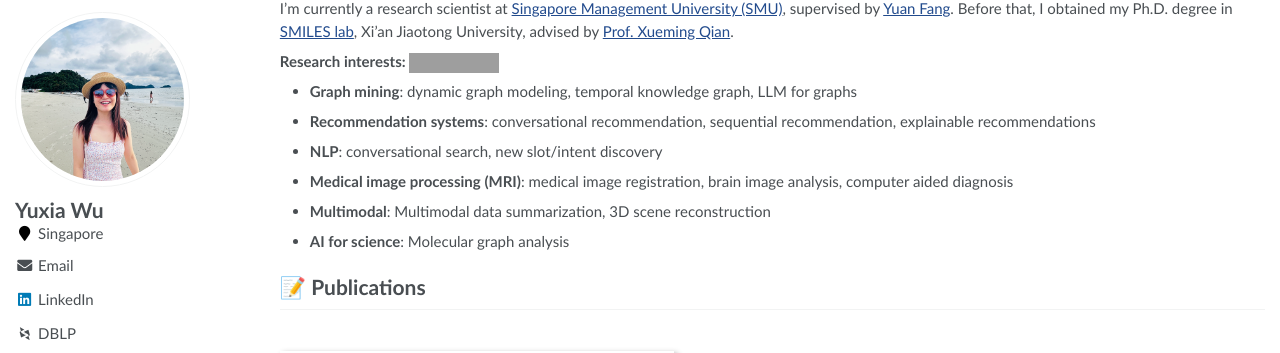
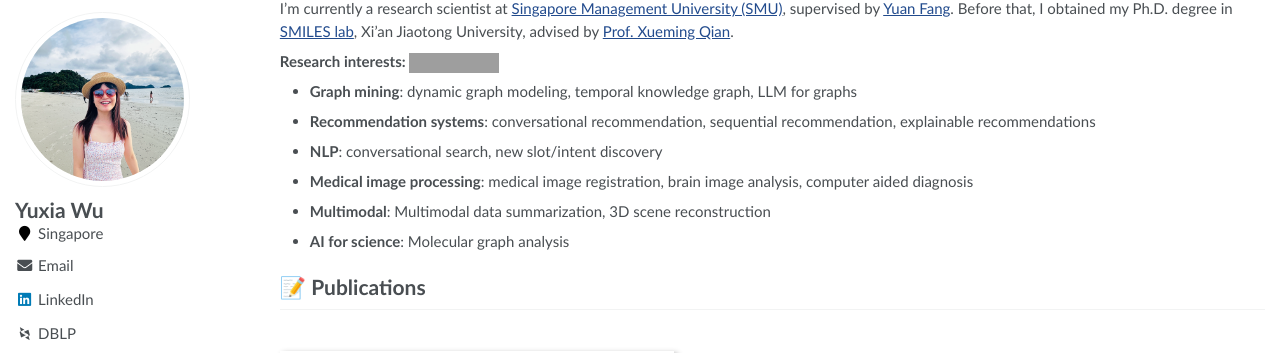
Before and after one commit to YuxiaWu/YuxiaWu.github.io, a Jekyll site: the page built from _pages/about.md, in a window 1280 px wide and 900 px high. Shown: the part 79-432 px from the top of the window. Built offline with Jekyll 4.4.1, drawn with Linux system fonts in a browser that asks for light colours; some web fonts are replaced; grey boxes are pictures that could not be loaded.

Commit message:
Update about.md

```diff
--- a/_pages/about.md
+++ b/_pages/about.md
@@ -24,7 +24,7 @@ I'm currently a research scientist at [Singapore Management University (SMU)](ht
 - **Graph mining**: dynamic graph modeling, temporal knowledge graph, LLM for graphs
 - **Recommendation systems**: conversational recommendation, sequential recommendation, explainable recommendations
 - **NLP**: conversational search, new slot/intent discovery
-- **Medical image processing (MRI)**: medical image registration, brain image analysis, computer aided diagnosis
+- **Medical image processing**: medical image registration, brain image analysis, computer aided diagnosis
 - **Multimodal**: Multimodal data summarization, 3D scene reconstruction
 - **AI for science**: Molecular graph analysis
 
```
